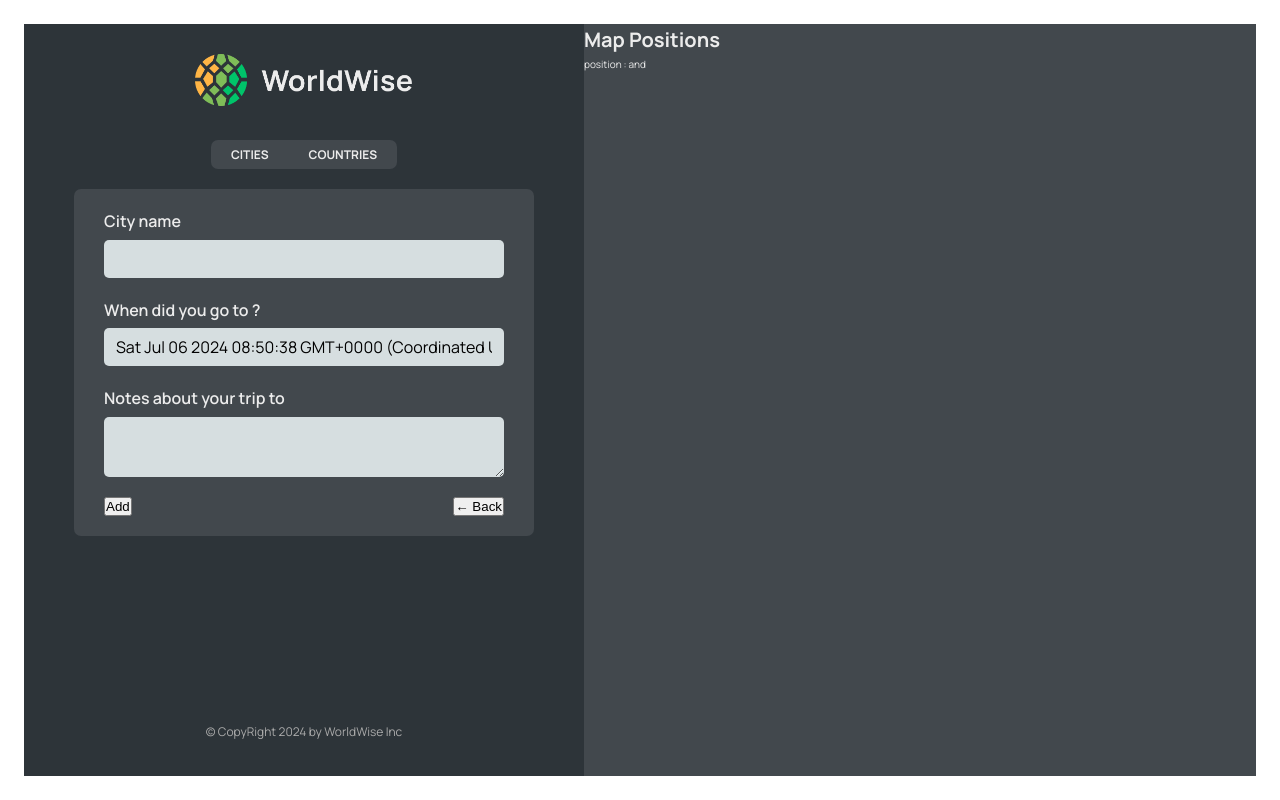
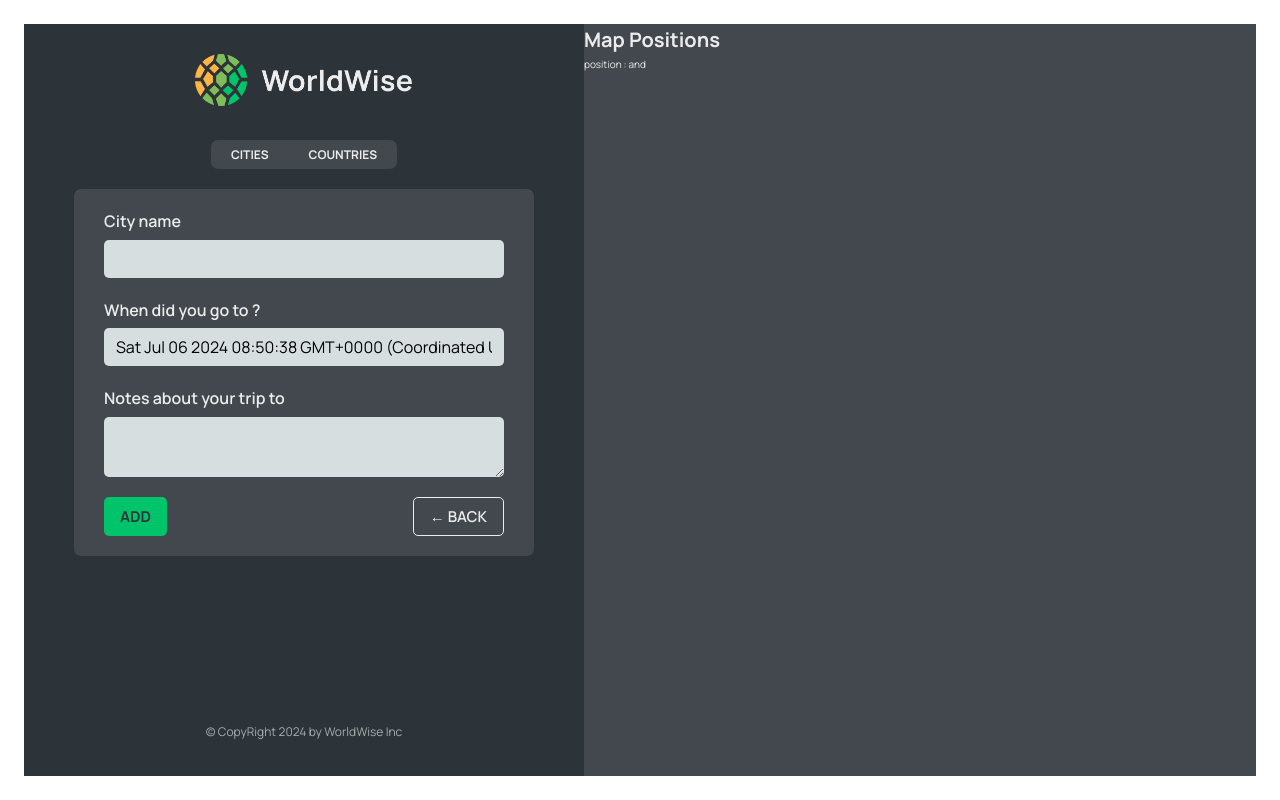
Before and after one commit to ritikkamboj/WorldWise, a React (Vite) app: page /app/form in a window 1280 px wide. Built offline with nearby package versions, Linux system fonts and the light colour scheme; data requests are answered from the project's data file.

Commit message:
useNavigation hook implemented on back button

```diff
--- /dev/null
+++ b/src/components/Button.jsx
@@ -0,0 +1,11 @@
+/* eslint-disable react/prop-types */
+import styles  from './Button.module.css';
+
+function Button({children, onClick, type}) {
+    // console.log('jai shree ram');
+    return (
+       <button onClick={onClick} className={`${styles.btn} ${styles[type]}`}>{children}</button>
+    )
+}
+
+export default Button;
--- a/src/components/ButtonBack.jsx
+++ /dev/null
@@ -1,10 +0,0 @@
-function ButtonBack() {
-    console.log('jai shree ram');
-    return (
-        <div>
-
-        </div>
-    )
-}
-
-export default ButtonBack
--- a/src/components/City.jsx
+++ b/src/components/City.jsx
@@ -1,7 +1,7 @@
 /* eslint-disable no-unused-vars */
 import { useParams, useSearchParams } from "react-router-dom";
 import styles from "./City.module.css";
-import ButtonBack from "./ButtonBack";
+// import ButtonBack from "./ButtonBack";
 
 const formatDate = (date) =>
   new Intl.DateTimeFormat("en", {
--- a/src/components/CountryList.jsx
+++ b/src/components/CountryList.jsx
@@ -27,7 +27,7 @@ function CountryList({ isLoading, cities }) {
     <ul className={styles.countryList}>
       {countries.map((country) => (
         // eslint-disable-next-line react/jsx-key
-        <CountryItem country={country} />
+        <CountryItem country={country} key={country.country} />
       ))}
     </ul>
   );
--- a/src/components/Form.jsx
+++ b/src/components/Form.jsx
@@ -1,9 +1,12 @@
+/* eslint-disable no-undef */
 /* eslint-disable no-unused-vars */
 // "https://api.bigdatacloud.net/data/reverse-geocode-client?latitude=0&longitude=0"
 
 import { useState } from "react";
+import { useNavigate } from "react-router-dom";
 
 import styles from "./Form.module.css";
+import Button from "./Button";
 
 export function convertToEmoji(countryCode) {
   const codePoints = countryCode
@@ -14,6 +17,7 @@ export function convertToEmoji(countryCode) {
 }
 
 function Form() {
+  const navigate = useNavigate();
   const [cityName, setCityName] = useState("");
   const [country, setCountry] = useState("");
   const [date, setDate] = useState(new Date());
@@ -50,8 +54,17 @@ function Form() {
       </div>
 
       <div className={styles.buttons}>
-        <button>Add</button>
-        <button>&larr; Back</button>
+        <Button type="primary">Add</Button>
+        <Button
+          type="back"
+          onClick={(e) => {
+            e.preventDefault();
+            navigate(-1);
+          }}
+        >
+          &larr; Back
+        </Button>
+        {/* <button> Back</button> */}
       </div>
     </form>
   );
```
Also changed, not shown: src/components/Button.module.css (renamed from starter/components/Button.module.css).
